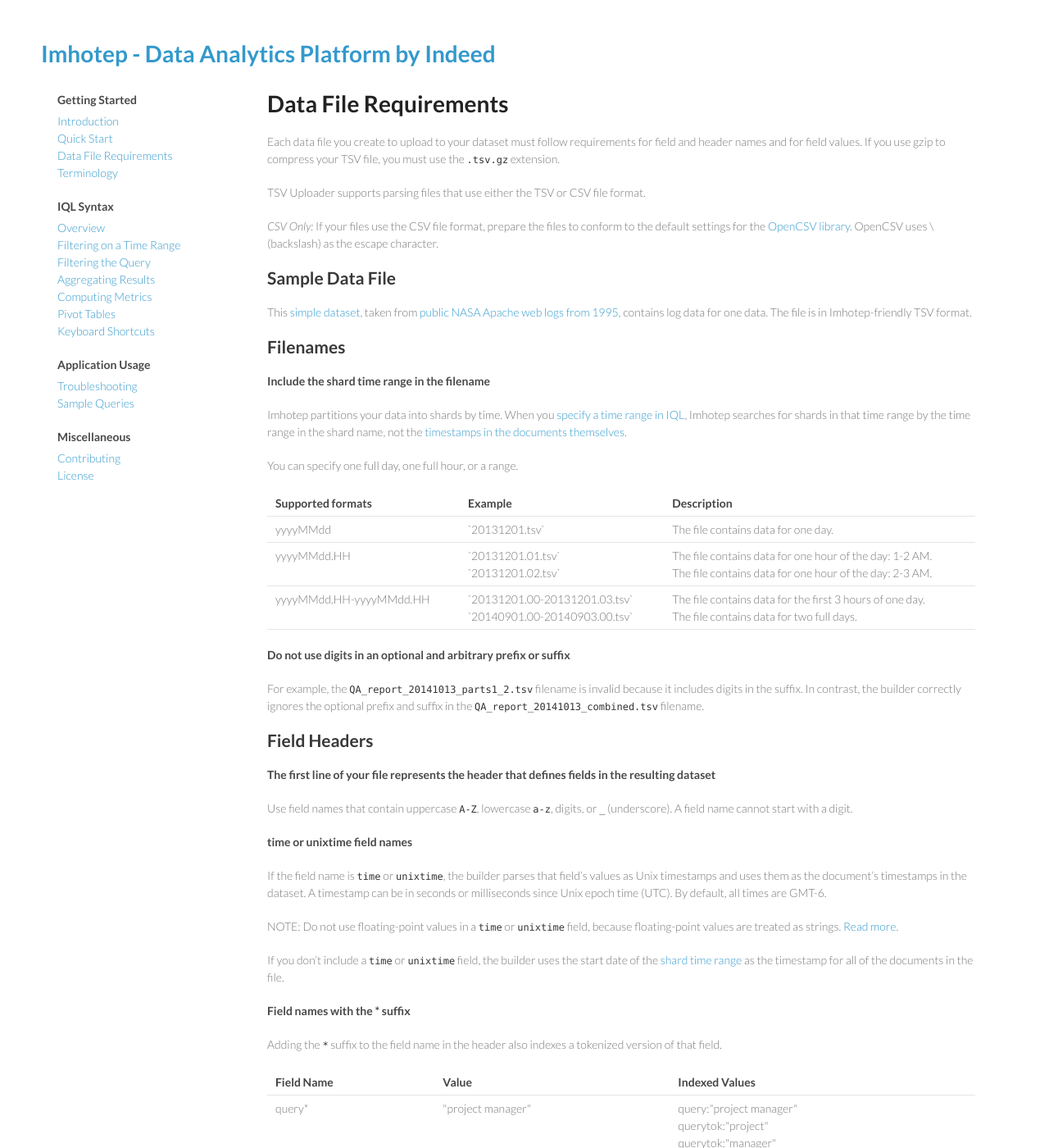
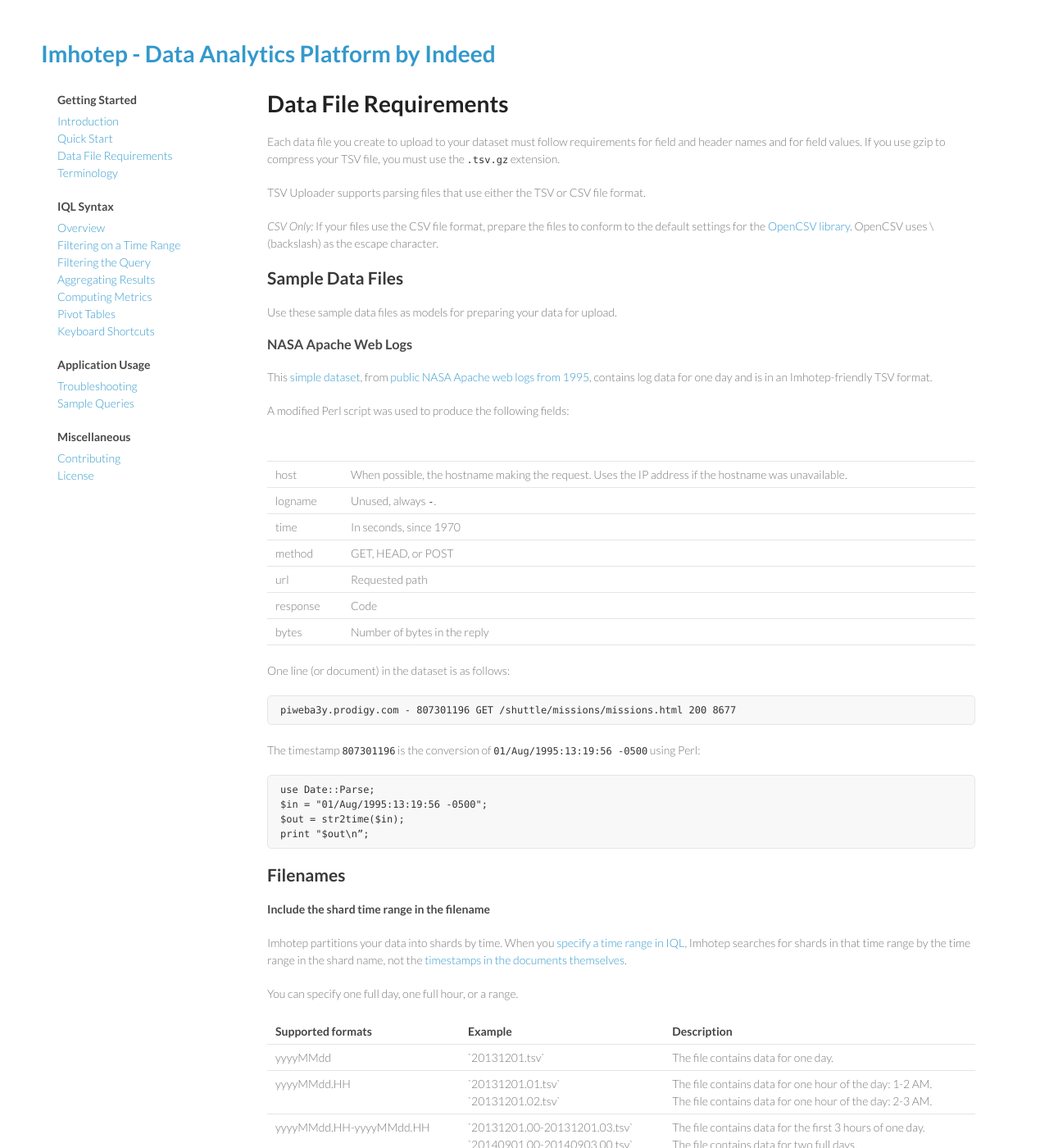
Before and after one commit to indeedeng/imhotep, a Jekyll site: the page built from docs/data-file-requirements.md, in a window 1280 px wide and 1400 px high. Shown: the whole window at 82% size. Built offline with Jekyll 4.4.1, drawn with Linux system fonts in a browser that asks for light colours; Markdown is read by kramdown in place of the engine named in the settings.

Commit message:
nasa log description

```diff
--- a/docs/data-file-requirements.md
+++ b/docs/data-file-requirements.md
@@ -10,8 +10,35 @@
 
 *CSV Only:* If your files use the CSV file format, prepare the files to conform to the default settings for the [OpenCSV library](http://opencsv.sourceforge.net/apidocs/constant-values.html#au.com.bytecode.opencsv.CSVParser.DEFAULT_STRICT_QUOTES). OpenCSV uses \ (backslash) as the escape character.
 
-## Sample Data File
-This [simple dataset](http://indeedeng.github.io/imhotep/files/19950801.tsv), taken from [public NASA Apache web logs from 1995](http://ita.ee.lbl.gov/html/contrib/NASA-HTTP.html), contains log data for one data. The file is in Imhotep-friendly TSV format.
+## Sample Data Files
+Use these sample data files as models for preparing your data for upload.
+
+### NASA Apache Web Logs
+This [simple dataset](http://indeedeng.github.io/imhotep/files/19950801.tsv), from [public NASA Apache web logs from 1995](http://ita.ee.lbl.gov/html/contrib/NASA-HTTP.html), contains log data for one day and is in an Imhotep-friendly TSV format.
+
+A modified Perl script was used to produce the following fields:
+
+| | |
+| ----- | ------- |
+| host | When possible, the hostname making the request. Uses the IP address if the hostname was unavailable. |
+| logname | Unused, always `-`. |
+| time | In seconds, since 1970 |
+| method | GET, HEAD, or POST |
+| url | Requested path |
+| response | Code |
+| bytes | Number of bytes in the reply |
+
+One line (or document) in the dataset is as follows:
+
+<pre>piweba3y.prodigy.com - 807301196 GET /shuttle/missions/missions.html 200 8677</pre>
+
+The timestamp `807301196` is the conversion of `01/Aug/1995:13:19:56 -0500` using Perl:
+
+<pre>use Date::Parse;
+$in = "01/Aug/1995:13:19:56 -0500";
+$out = str2time($in);
+print "$out\n”;</pre>
+
 
 ## Filenames
 
```
